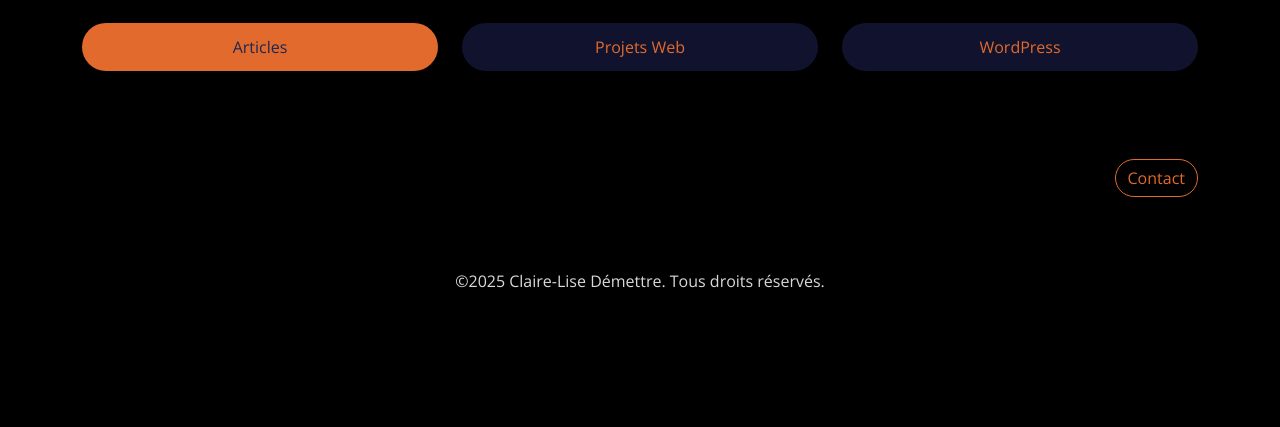
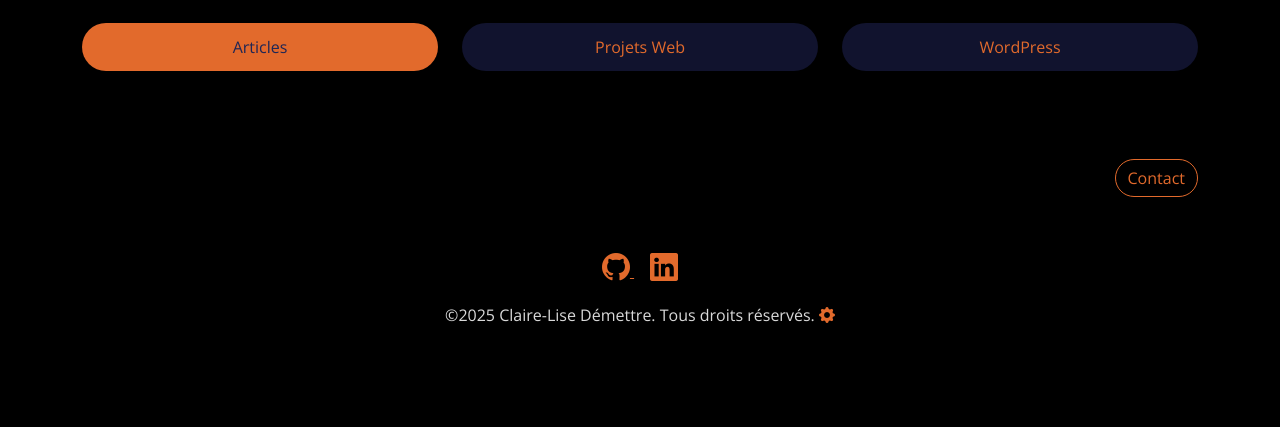
Before and after one commit to ClaireLise-dev/Portfolio_Blog, a PHP site: page / in a window 1280 px wide. Shown: the part 373-800 px from the top of the page. Run offline with PHP 8.4, Linux system fonts and the light colour scheme; data that the repository does not hold is empty; a stand-in replaces the project's code that opens the database connection.

Commit message:
Connexion via icone dans le footer

```diff
--- a/base.php
+++ b/base.php
@@ -28,16 +28,7 @@
                     <ul class="navbar-nav">
                         <li class="nav-item"><a class="nav-link" href="?page=home">ACCUEIL</a></li>
                         <li class="nav-item"><a class="nav-link" href="?page=contact">CONTACT</a></li>
-                        <li class="nav-item"><a class="nav-link" href="?page=login">CONNEXION</a></li>
                     </ul>
-                    <div>
-                        <a href="https://github.com/ClaireLise-dev" target="_blank" class="ms-md-3 text-body" aria-label="GitHub">
-                            <i class="bi bi-github fs-6 text-primary"></i>
-                        </a>
-                        <a href="https://www.linkedin.com/in/clairelisedemettre" target="_blank" class="text-body aria-label=" LinkedIn">
-                            <i class="bi bi-linkedin fs-6 text-primary"></i>
-                        </a>
-                    </div>
                 </div>
             </div>
         </nav>
@@ -50,9 +41,23 @@
         <?= $content ?>
     </main>
     <footer>
-        <div class="container text-center text-white py-4">
-            <p>&copy;<?= date('Y') ?> Claire-Lise Démettre. Tous droits réservés.</p>
+        <div class="text-center pb-3">
+            <a href="https://github.com/ClaireLise-dev" target="_blank" class="mx-2" aria-label="GitHub">
+                <i class="bi bi-github fs-3"></i>
+            </a>
+            <a href="https://www.linkedin.com/in/clairelisedemettre" target="_blank" class="mx-2" aria-label="LinkedIn">
+                <i class="bi bi-linkedin fs-3"></i>
+            </a>
         </div>
+        <div class="container text-center text-white">
+            <p>&copy;<?= date('Y') ?> Claire-Lise Démettre. Tous droits réservés.
+            <a href="?page=login" class="admin-icon" title="Connexion admin">
+            <i class="bi bi-gear-fill"></i>
+            </a>
+            </p>
+
+        </div>
+
     </footer>
     <script src="./assets/index.js"></script>
     <script src="https://cdn.jsdelivr.net/npm/@popperjs/core@2.11.8/dist/umd/popper.min.js"
--- a/controller/controller.php
+++ b/controller/controller.php
@@ -52,7 +52,7 @@ function displayProject() {
             require('view/projectWebView.php');
             break;
         default:
-            require('view/ArticleView.php');
+            require('view/articleView.php');
             break;
     }
 }
--- a/public/design/sass/_base.scss
+++ b/public/design/sass/_base.scss
@@ -1,8 +1,14 @@
 body {
   background-color: black;
+  display: flex;
+  flex-direction: column;
   font-family: "Open Sans", "sans serif";
   color: #d9d9d9;
   margin: 0;
+}
+
+main {
+  flex-grow: 1;
 }
 
 h1,
```
Also changed, not shown: public/design/css/default.css, 1 other file.
